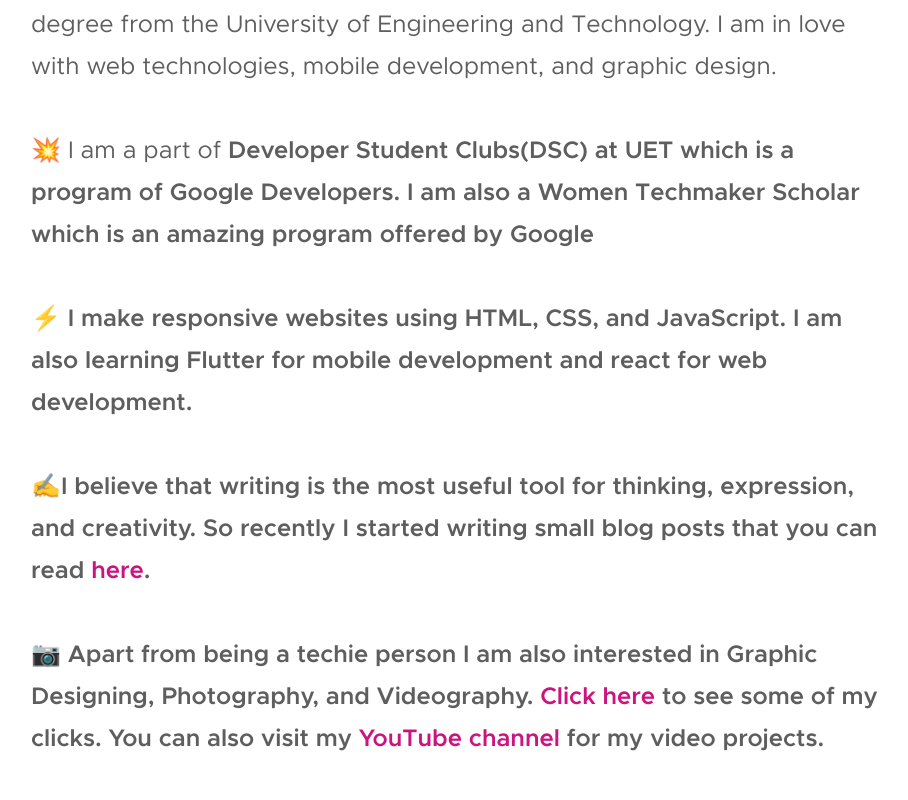
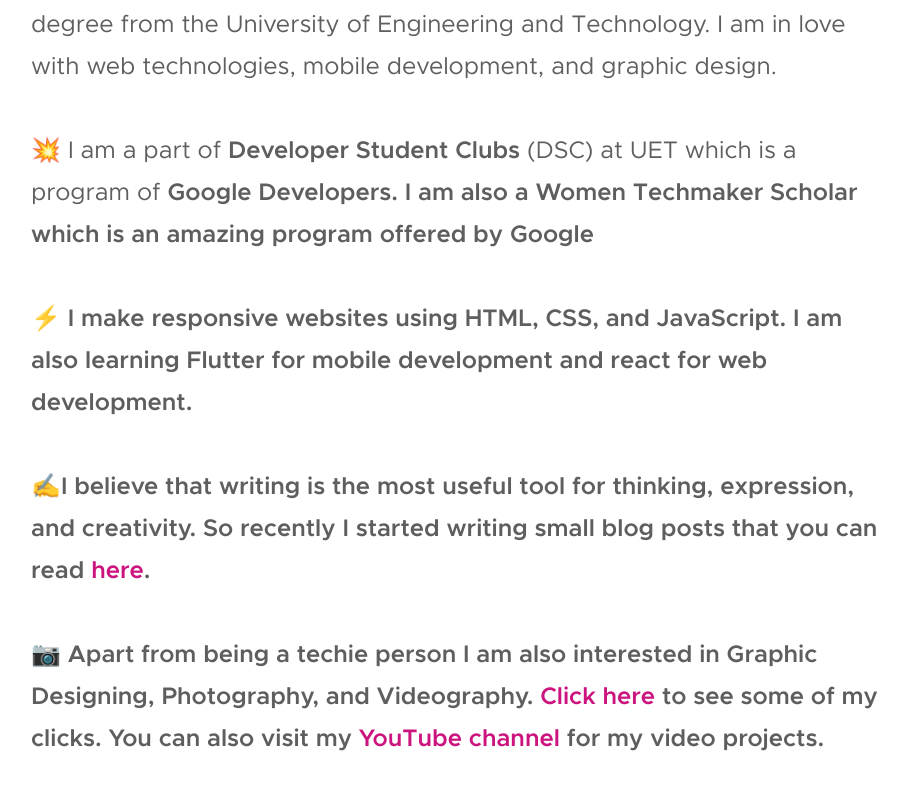
Before and after one commit to iqrafatimame/my-personnal-site, a plain HTML site: page index.html in a window 1280 px wide. Shown: the part 1140-1940 px from the top of the page, without its empty margins (179-1087 px from the left). Drawn offline with Linux system fonts and the light colour scheme.

Commit message:
Update index.html

```diff
--- a/index.html
+++ b/index.html
@@ -120,7 +120,7 @@
                 <p class="lead">
                     🙌Hey! I am Iqra Fatima, a sophomore pursuing Computer Sciences degree from the University of Engineering and Technology. I am in love with web technologies, mobile development, and graphic design.<br>
                     <br>
-                    💥 I am a part of <b>Developer Student Clubs<b>(DSC) at UET which is a program of <b>Google Developers<b>. I am also a <b>Women Techmaker Scholar<b> which is an amazing program offered by <b>Google<b>
+                    💥 I am a part of <b>Developer Student Clubs </b>(DSC) at UET which is a program of <b>Google Developers<b>. I am also a <b>Women Techmaker Scholar</b> which is an amazing program offered by <b>Google</b>
                      <br><br>
                     ⚡️ I make responsive websites using HTML, CSS, and JavaScript. I am also learning Flutter for mobile development and react for web development.
                      <br><br>
```
